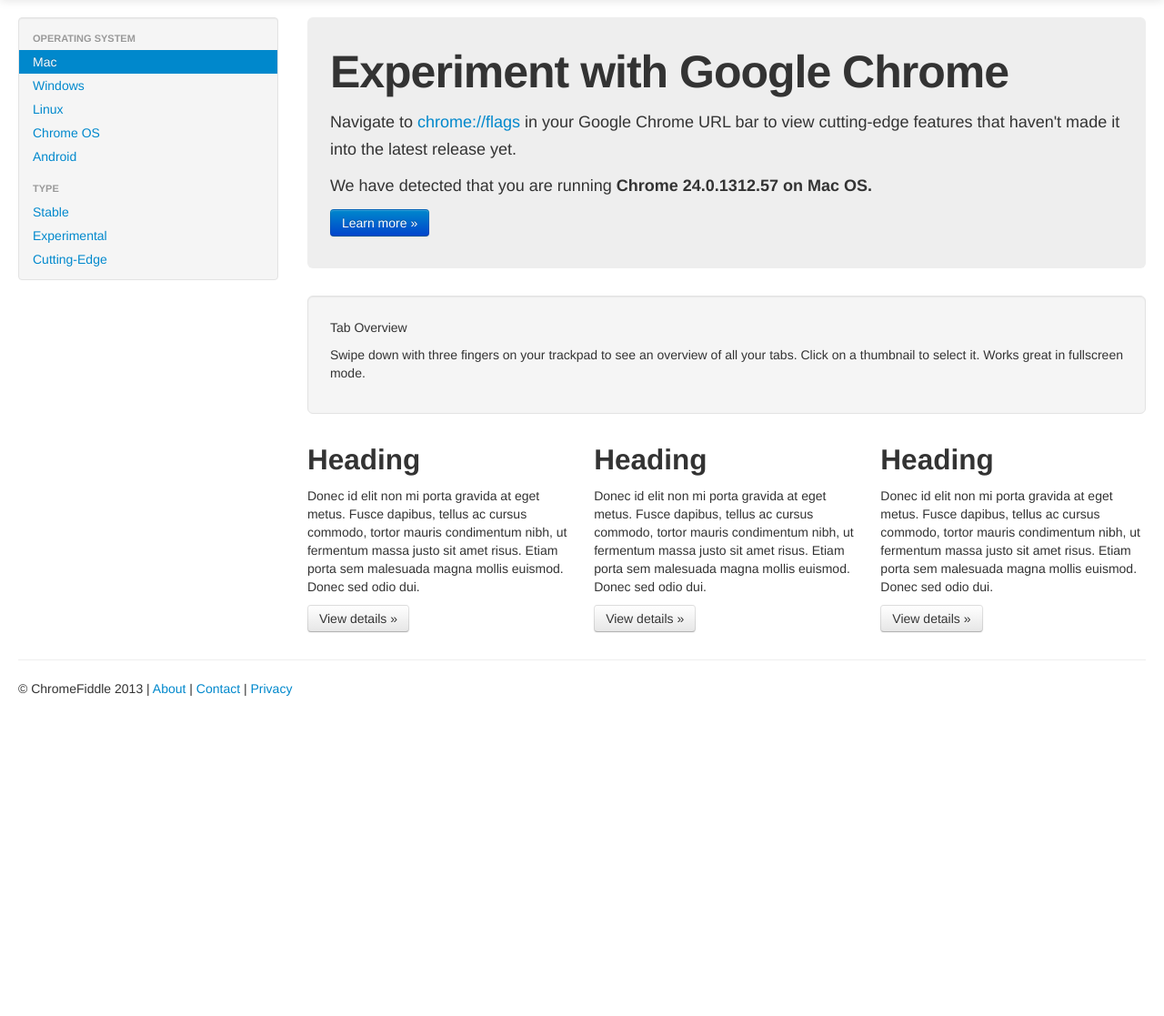
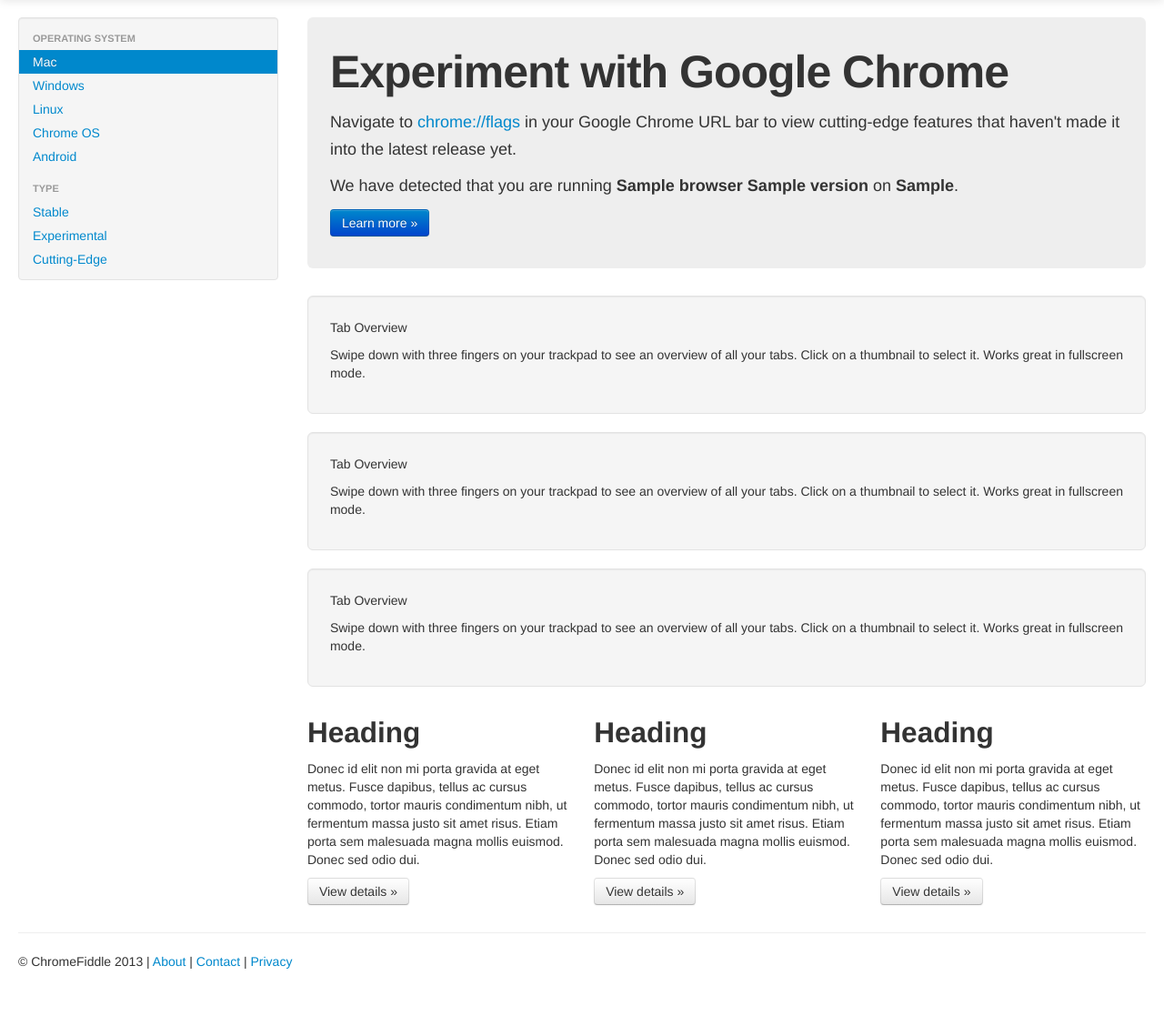
Before and after one commit to peterfschaadt/chromefiddle, a Django app: template flags/templates/home.html in a window 1280 px wide. Shown: the part 41-1158 px from the top of the page at 91% size. Before the commit the page ends 806 px from the top, so only its background shows below. Run offline with Django 3.2, Linux system fonts and the light colour scheme; the template is opened without the code that fills it: most values are stand-ins (such as "Sample title", 1, 10 or a date in 2020); parts of the project's set-up code (start-up, migrations or seed data) failed here and were passed over; some libraries are stand-ins or nearby versions.

Commit message:
Updated home template.

```diff
--- a/flags/templates/home.html
+++ b/flags/templates/home.html
@@ -23,9 +23,21 @@
         <div class="hero-unit">
           <h1>Experiment with Google Chrome</h1>
           <p>Navigate to <a href="chrome://flags" target="_blank">chrome://flags</a> in your Google Chrome URL bar to view cutting-edge features that haven't made it into the latest release yet.</p>
-      <p>We have detected that you are running <strong>Chrome 24.0.1312.57 on Mac OS.</strong></p>
+          <p>We have detected that you are running <strong>{{ browser.name }} {{ browser.version }}</strong> on <strong>{{ os }}</strong>.</p>
           <p><a class="btn btn-primary btn-medium">Learn more »</a></p>
         </div>
+        <div class="row-fluid">
+          <div class="span12 well well-large">
+            <p>Tab Overview</p>
+            <p>Swipe down with three fingers on your trackpad to see an overview of all your tabs. Click on a thumbnail to select it. Works great in fullscreen mode.</p>
+          </div>
+        </div><!--/row-->
+        <div class="row-fluid">
+          <div class="span12 well well-large">
+            <p>Tab Overview</p>
+            <p>Swipe down with three fingers on your trackpad to see an overview of all your tabs. Click on a thumbnail to select it. Works great in fullscreen mode.</p>
+          </div>
+        </div><!--/row-->
         <div class="row-fluid">
           <div class="span12 well well-large">
             <p>Tab Overview</p>
```
Lines whose indentation alone changed are shown as unchanged.
